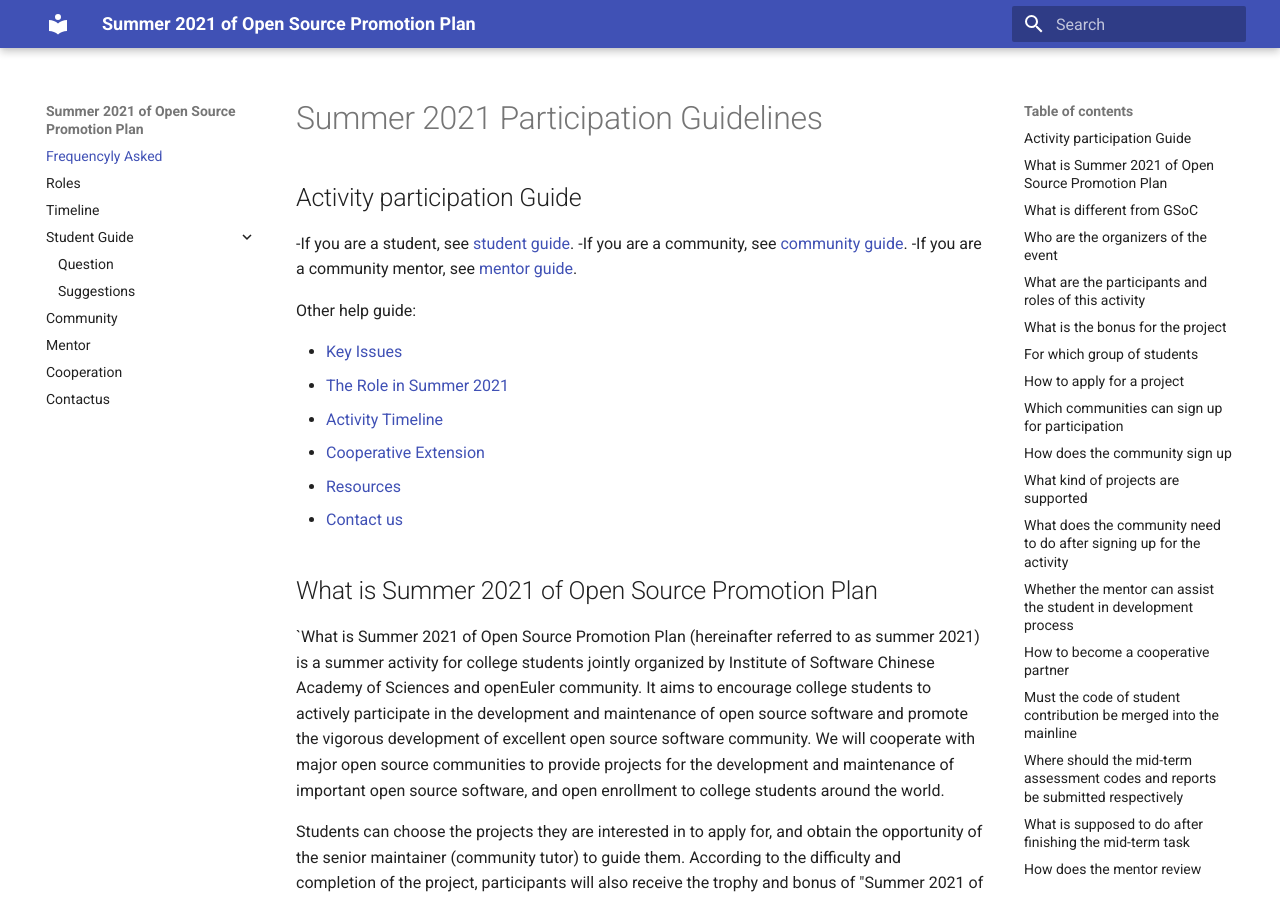
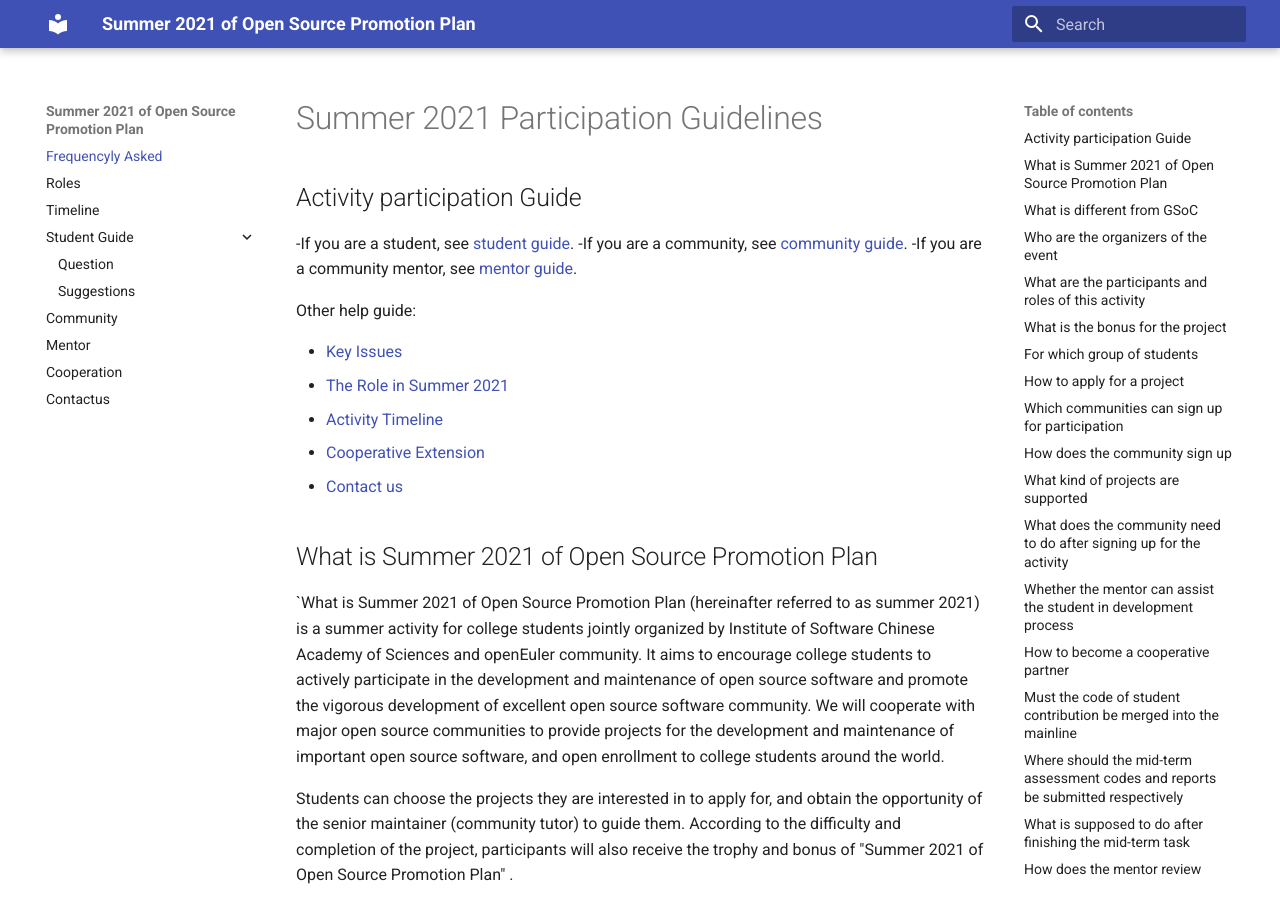
Before and after one commit to summer-ospp/help-en, an MkDocs documentation site: the page built from docs/index.md, in a window 1280 px wide and 900 px high. Built offline with MkDocs 1.6.1 and Material for MkDocs 9.7.7, drawn with Linux system fonts in a browser that asks for light colours.

Commit message:
remove resources.md

```diff
--- a/docs/index.md
+++ b/docs/index.md
@@ -12,7 +12,6 @@ Other help guide:
 - [The Role in Summer 2021](roles.md)
 - [Activity Timeline](timeline.md)
 - [Cooperative Extension](cooperation.md)
-- [Resources](resources.md)
 - [Contact us](contactus.md)
 
 ## What is Summer 2021 of Open Source Promotion Plan
```
